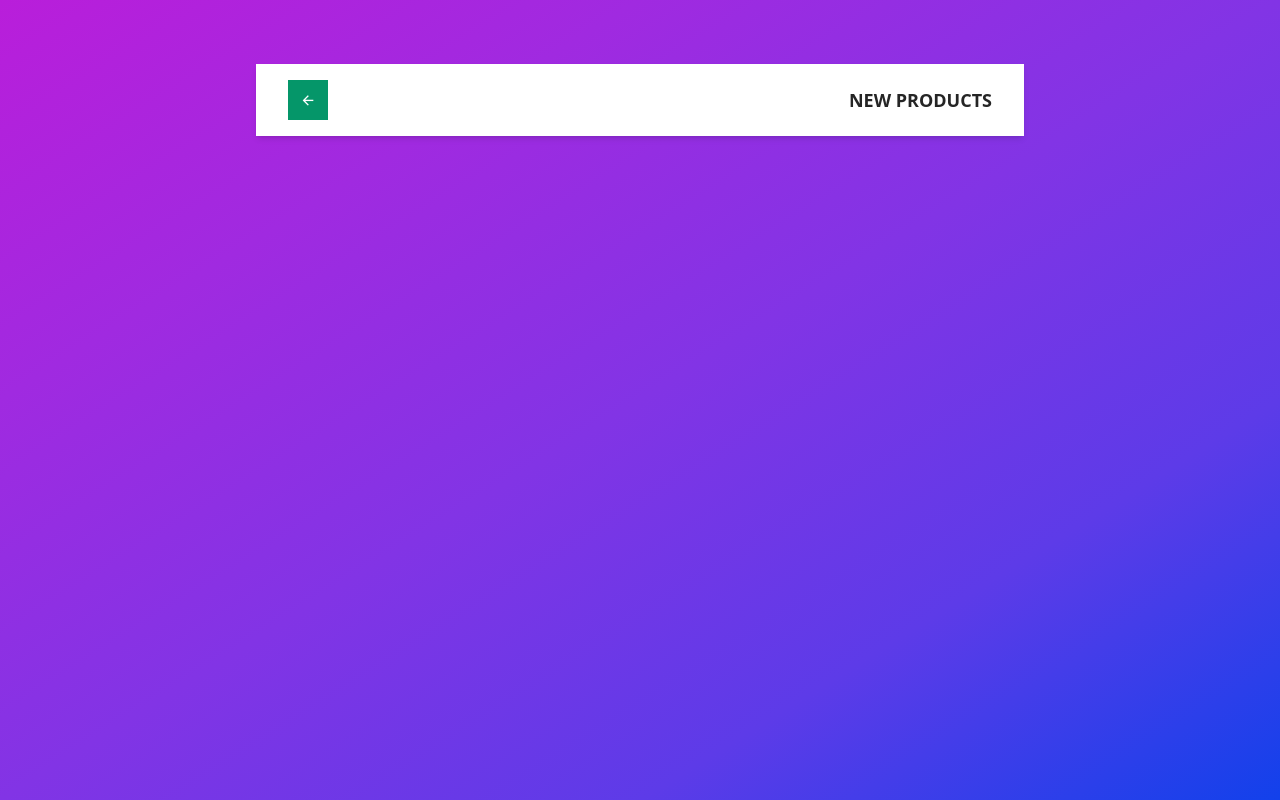
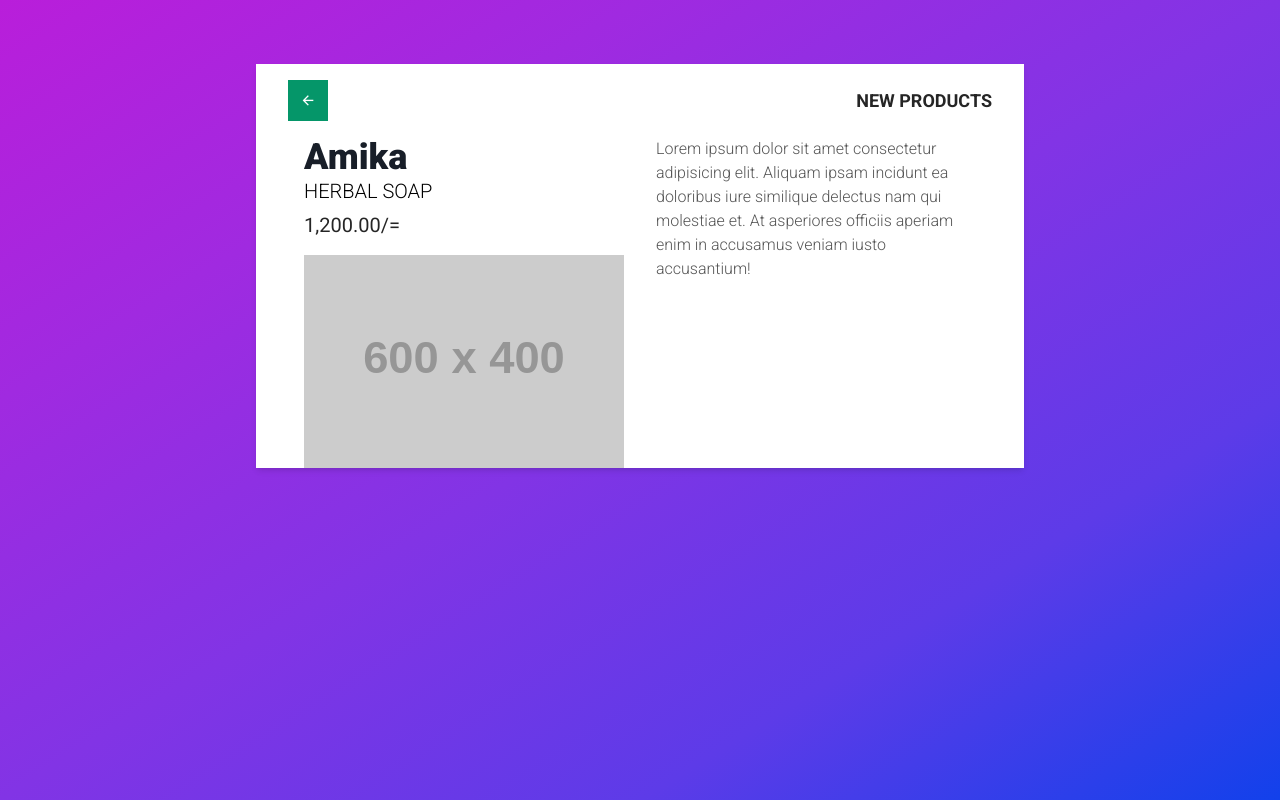
Before and after one commit to theomaro/amika-herbal-soap, a website: page index.html in a window 1280 px wide. Drawn offline with nearby package versions, Linux system fonts and the light colour scheme; placeholder pictures from the web are drawn by us; a web font is replaced by a local one.

Commit message:
add product card body

```diff
--- a/index.html
+++ b/index.html
@@ -16,12 +16,11 @@
     <link rel="stylesheet" href="./dist/css/style.css" />
   </head>
   <body>
-    <main class="max-w-3xl mx-auto">
+    <main class="max-w-3xl mx-auto font-Roboto">
       <div class="shadow-md bg-white">
+        <!-- ===== CARD HEADER ===== -->
         <div class="flex items-center justify-between py-4 px-8">
-          <div
-            class="bg-emerald-600 hover:bg-[#252525] text-white py-2 px-3"
-          >
+          <div class="bg-emerald-600 hover:bg-[#252525] text-white py-2 px-3">
             <a href="/" class="text-white"
               ><i class="ri-arrow-left-line"></i
             ></a>
@@ -32,6 +31,49 @@
             New Products
           </h3>
         </div>
+
+        <!-- ===== CARD BODY ===== -->
+        <div class="card__body flex flex-row flex-nowrap px-8 mb-6">
+          <!--  -->
+          <section class="half px-4 flex-1 basis-1/2">
+            <!--  -->
+            <article class="featured_text">
+              <h1 class="text-[#181e28] text-4xl font-extrabold">Amika</h1>
+              <p class="text=[#686e77] text-xl uppercase font-light mb-1.5">
+                Herbal soap
+              </p>
+              <p class="text-[#252525] text-xl">1,200.00/=</p>
+            </article>
+
+            <!--  -->
+            <article class="w-full pt-4">
+              <img
+                src="https://placehold.co/600x400/transparent/green"
+                alt=""
+                class="block w-full h-auto"
+              />
+            </article>
+          </section>
+
+          <!--  -->
+          <section class="half px-4 flex-1 basis-1/2">
+            <!-- DESCRIPTION -->
+            <article class="description mb-6">
+              <p class="font-light text-base text-[#555]">
+                Lorem ipsum dolor sit amet consectetur adipisicing elit. Aliquam
+                ipsam incidunt ea doloribus iure similique delectus nam qui
+                molestiae et. At asperiores officiis aperiam enim in accusamus
+                veniam iusto accusantium!
+              </p>
+            </article>
+
+            <!-- STOCK -->
+            <article class="stock"></article>
+
+            <!-- REVIEWS -->
+            <article class="reviews"></article>
+          </section>
+        </div>
       </div>
     </main>
   </body>
--- a/src/css/input.css
+++ b/src/css/input.css
@@ -1,4 +1,4 @@
-@import url("https://fonts.googleapis.com/css?family=Fjalla+One|Montserrat:300,400,700,800|Open+Sans:300");
+@import url("https://fonts.googleapis.com/css2?family=Encode+Sans+Expanded:wght@100;200;300;400;500;600;700;800;900&family=Roboto:ital,wght@0,100;0,300;0,400;0,500;0,700;0,900;1,100;1,300;1,400;1,500;1,700;1,900&display=swap");
 
 @tailwind base;
 @tailwind components;
```
Also changed, not shown: dist/css/style.css.
